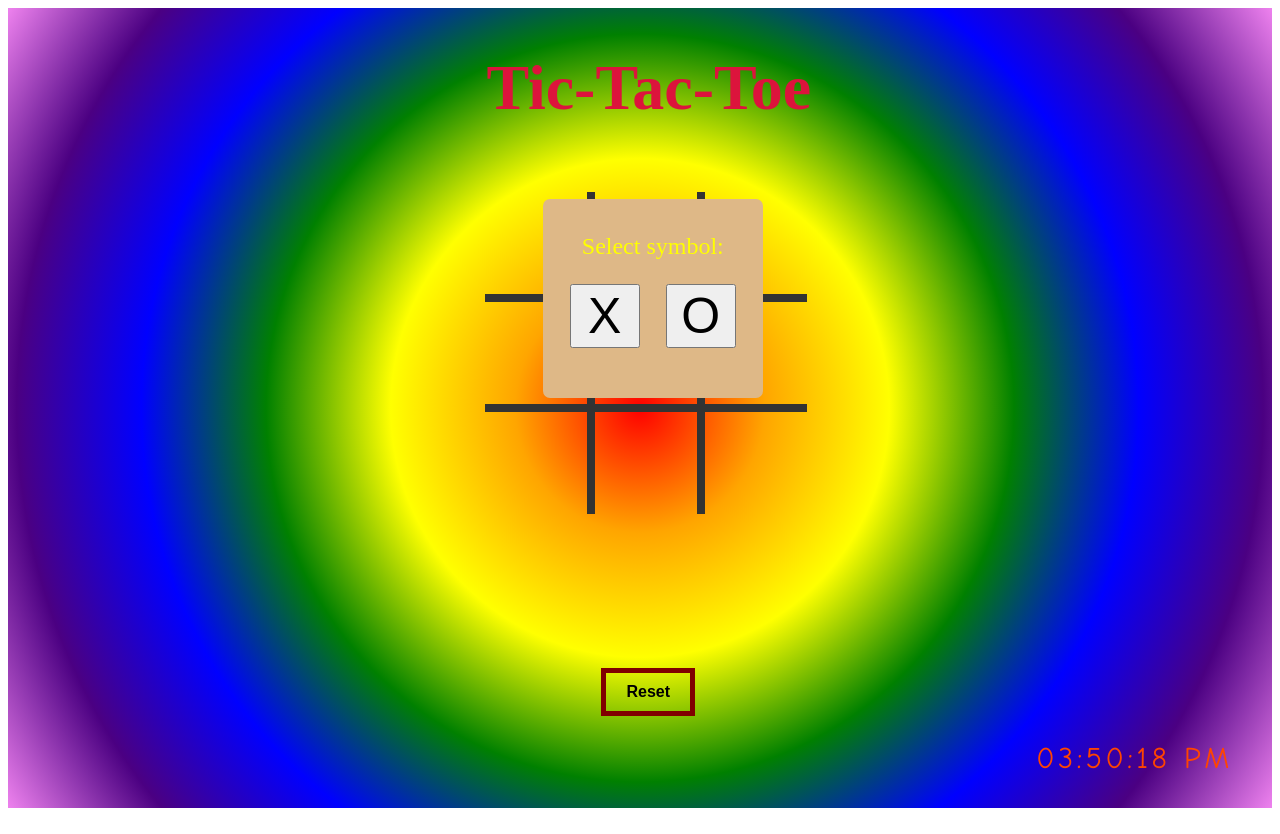
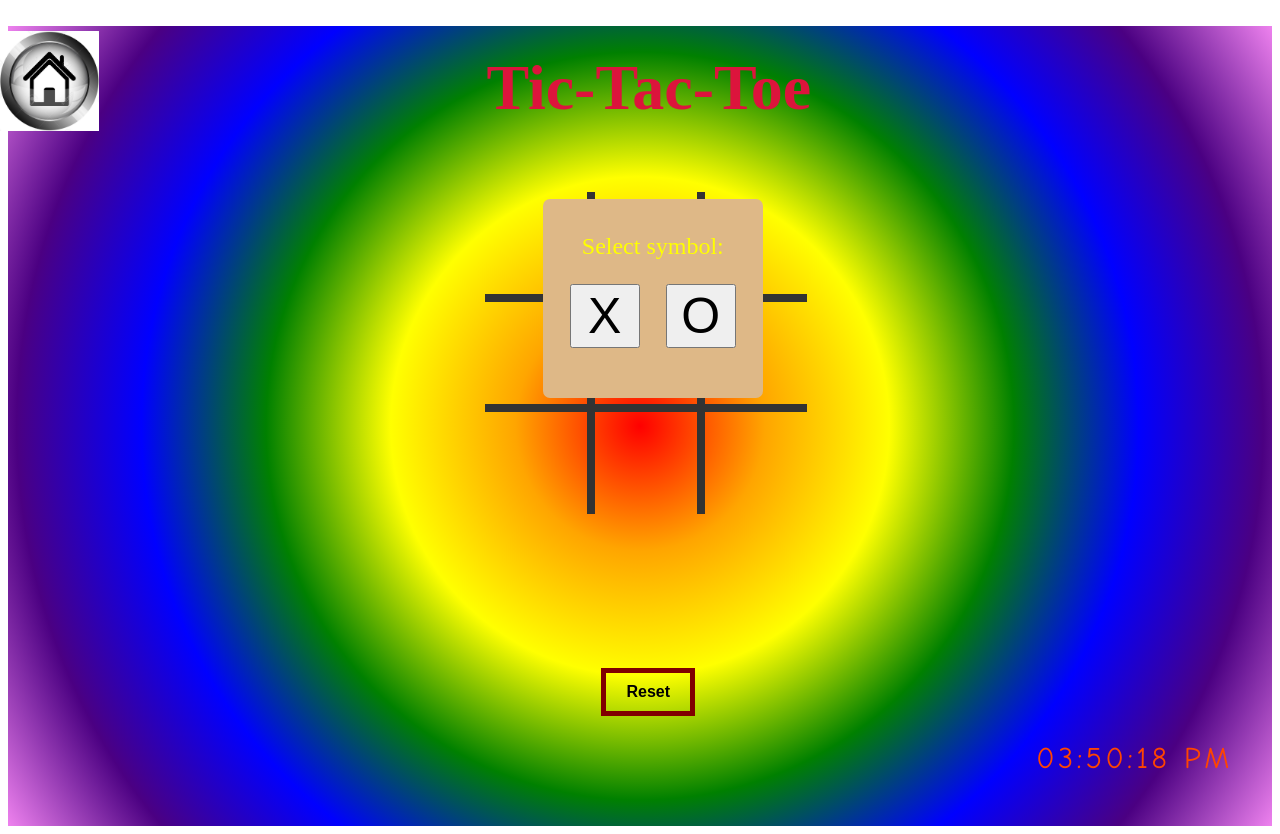
Before and after one commit to bhnj/Tictactoe, a plain HTML site: page AI/index.html in a window 1280 px wide. Drawn offline with Linux system fonts and the light colour scheme.

Commit message:
Add files via upload

```diff
--- a/AI/style.css
+++ b/AI/style.css
@@ -127,3 +127,9 @@ td:hover {
 .occupied:hover {
   background: #ff3a3a;
 }
+.he{
+  position: absolute;
+  height: 100px;
+  top: 3.9%;
+  left: 0%;
+}
```
Also changed, not shown: AI/index.html (+1 -0 lines), AI/home.jpg (added).
